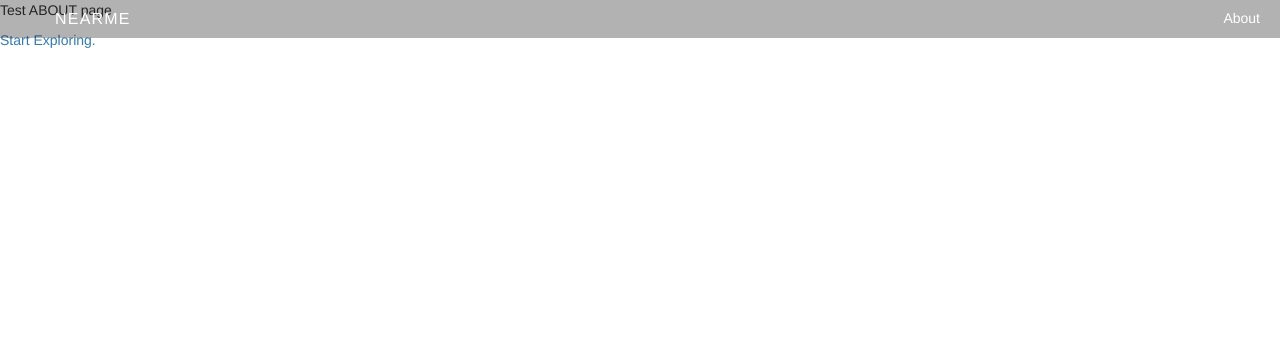
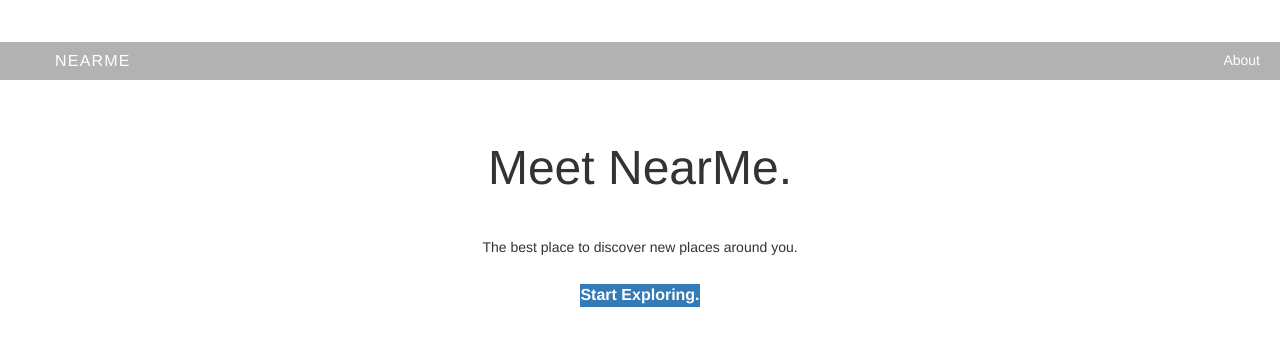
Before and after one commit to Spatika/NearMe, a website: page index.html at #/about in a window 1280 px wide. Drawn offline with nearby package versions, Linux system fonts and the light colour scheme; some packages are replaced by stand-ins of ours.

Commit message:
Few formatting changes to About page using about.html and main.css

```diff
--- a/css/main.css
+++ b/css/main.css
@@ -36,6 +36,32 @@ html, body, #map_canvas {
   padding-right: 0;
 }
 
+.about {
+    text-align: center;
+    position: relative;
+    top: 100px;
+}
+
+.about .btn {
+    font-weight: 600;
+    border-radius: 0;
+    padding: 16px 26px;
+    font-size: 16px;
+}
+
+.btn-primary:hover, .btn-primary:focus, .btn-primary:active, .btn-primary.active, .open>.dropdown-toggle.btn-primary {
+    color: #fff;
+    background-color: #3071a9;
+    border-color: #285e8e;
+}
+
+
+.about h1 {
+    font-size: 48px;
+    font-weight: 300;
+    margin: 42px 0;
+}
+
 #map_canvas {
   position: relative;
 }
--- a/views/about.html
+++ b/views/about.html
@@ -1,6 +1,12 @@
 <div class="about">
   <div>
-    <p>Test ABOUT page</p>
-    <a href="#/">Start Exploring.</a>
+    <h1>Meet NearMe.</h1>
+    <p>The best place to discover new places around you.</p>
+
+    <div class="btn">
+      <div class ="btn-primary"
+     <a href="#/">Start Exploring.</a>
+   </div>
+    </div>
   </div>
 </div>
```
